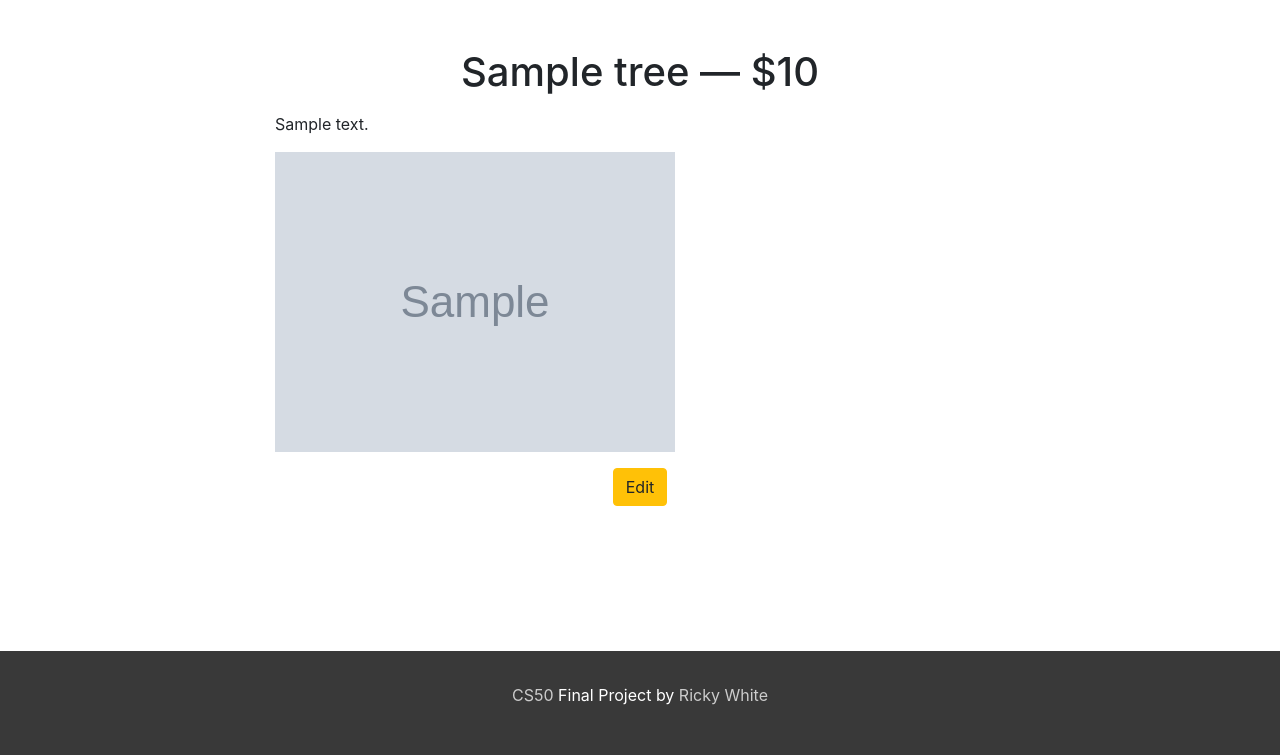
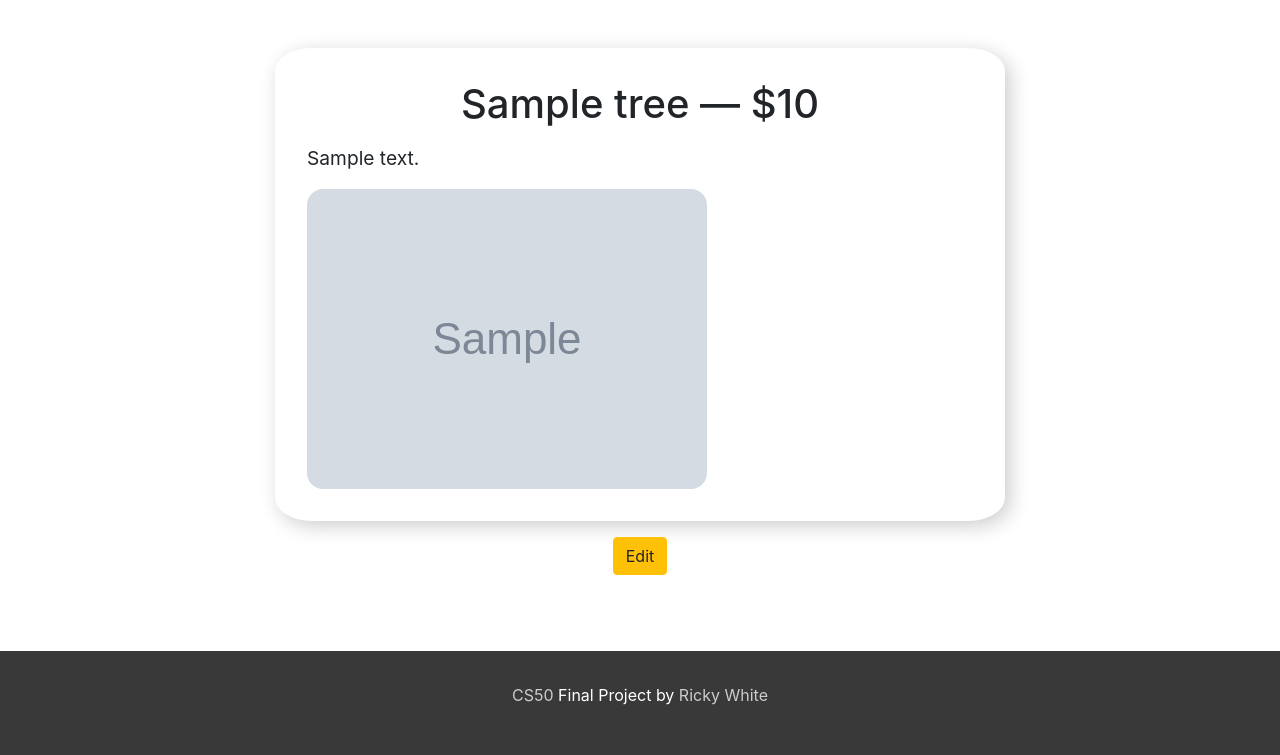
Before and after one commit to EndlessTrax/CS50, a Django app: page /tree/1/ in a window 1280 px wide. Shown: the part 45-800 px from the top of the page. Run offline with Django 3.2, Linux system fonts and the light colour scheme; tables that the repository leaves empty hold one stand-in row (values such as "Sample post"); grey boxes marked "Sample" are stand-in pictures; some libraries are stand-ins or nearby versions.

Commit message:
Addded styling for detailed view of the tree

```diff
--- a/final_project/static/css/styles.css
+++ b/final_project/static/css/styles.css
@@ -40,3 +40,18 @@ nav ul li a:focus {
 .underline-link:focus {
   text-decoration: underline !important;
 }
+
+#tree-card {
+  /* border: 1px solid green; */
+  border-radius: 5%;
+  padding: 2em;
+  box-shadow: 5px 5px 20px rgba(0,0,0, 0.2);
+}
+
+#tree-card img {
+  border-radius: 1rem;
+}
+
+#tree-desc {
+  font-size: 1.2rem;
+}
```
